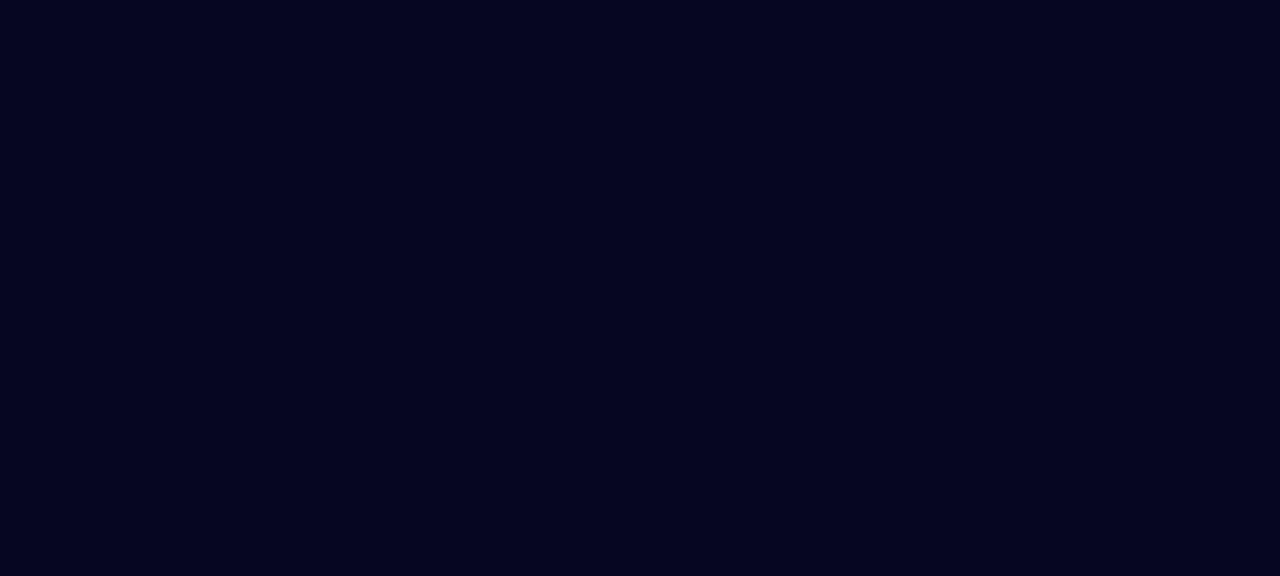
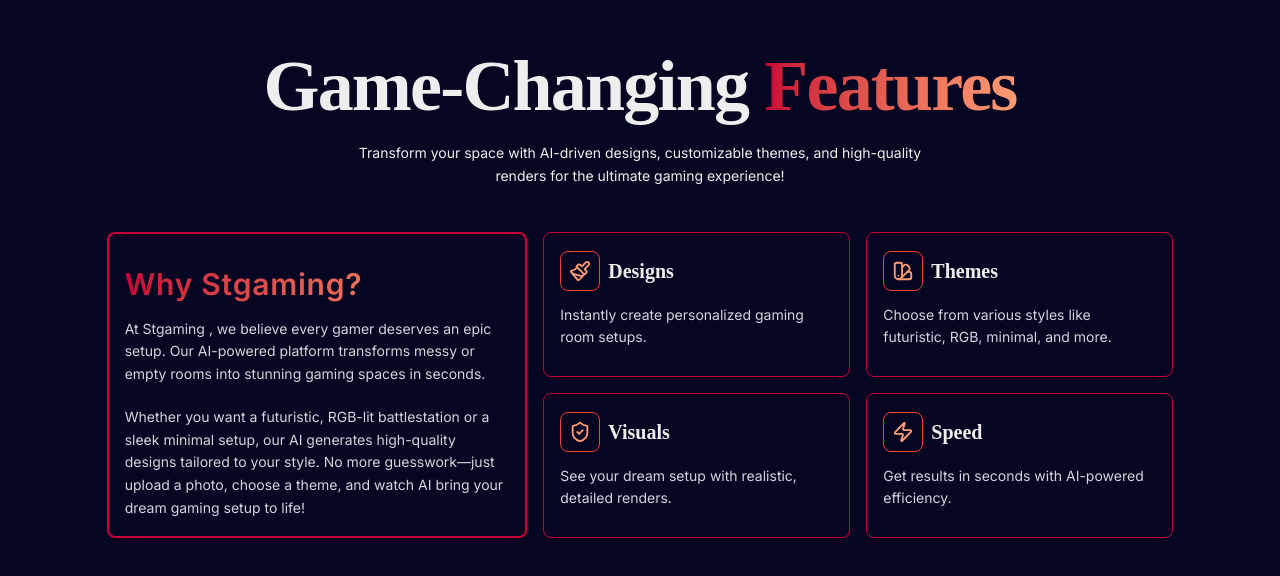
Before and after one commit to Anasbd05/stgaming, a Next.js app: page / in a window 1280 px wide. Shown: the part 902-1478 px from the top of the page. Before the commit the page ends 891 px from the top, so only its background shows below. Built offline with nearby package versions, Linux system fonts and the light colour scheme.

Commit message:
features

```diff
--- a/src/app/globals.css
+++ b/src/app/globals.css
@@ -12,3 +12,7 @@
   --color-text: #eee;
   --shadow-inset: 2px 2px 10px 0px #C80036 inset, -2px -2px 10px 0px #C80036 inset;
 }
+
+html {
+  scroll-behavior: smooth;
+}
--- a/src/app/layout.tsx
+++ b/src/app/layout.tsx
@@ -7,7 +7,7 @@
 });
 
 export const metadata: Metadata = {
-  title: "Create Next App",
+  title: "Stgaming",
   description: "Generated by create next app",
 };
 
--- a/src/app/page.tsx
+++ b/src/app/page.tsx
@@ -1,3 +1,4 @@
+import Features from "@/components/Features";
 import Hero from "@/components/Hero";
 import Navbar from "@/components/Navbar";
 
@@ -6,6 +7,7 @@
     <div>
       <Navbar />
       <Hero />
+      <Features />
 
     </div>
   );
--- /dev/null
+++ b/src/assets/data.js
@@ -0,0 +1,30 @@
+import {Paintbrush, ShieldCheck, SwatchBook, Zap } from "lucide-react";
+
+const features = [
+    {
+        id : 1 ,
+        title: "Designs",
+        icon: <Paintbrush className="w-10 h-10 border text-secondary border-accent p-2 rounded-lg " /> ,
+        paragraph: "Instantly create personalized gaming room setups."
+    },
+    {
+        id : 2 ,
+        title: "Themes",
+        icon: <SwatchBook className="w-10 h-10 border text-secondary border-accent p-2 rounded-lg " /> ,
+        paragraph: "Choose from various styles like futuristic, RGB, minimal, and more."
+    },
+    {
+        id : 3 ,
+        title: "Visuals",
+        icon: <ShieldCheck className="w-10 h-10 border text-secondary border-accent p-2 rounded-lg " /> ,
+        paragraph: "See your dream setup with realistic, detailed renders."
+    },
+    {
+        id : 4 ,
+        title: "Speed",
+        icon: <Zap className="w-10 h-10 border text-secondary border-accent p-2 rounded-lg " /> ,
+        paragraph: "Get results in seconds with AI-powered efficiency."
+    }
+];
+
+export default features;
--- /dev/null
+++ b/src/components/Features.tsx
@@ -0,0 +1,46 @@
+import React from 'react'
+import features from "../assets/data"
+
+const Features = () => {
+    return (
+        <div id='features' className='h-screen mx-auto flex flex-col items-center py-10 md:py-12 w-full lg:py-14'>
+            <h1 className='text-4xl font-semibold tracking-tight font-header md:text-5xl text-center lg:text-7xl'>Game-Changing <span className='bg-gradient-to-r from-primary  to-secondary bg-clip-text text-transparent'>Features</span> </h1>
+            <p className='text-sm my-5 max-w-lg md:max-w-xl text-center leading-relaxed '>
+                Transform your space with AI-driven designs, customizable themes,
+                and high-quality renders for the ultimate gaming experience!
+            </p>
+
+
+            <div className="flex md:flex-row flex-col w-5/6 gap-4 my-6 mx-auto ">
+                <div className='p-4 border-2 md:w-2/5 border-primary rounded-lg'>
+                    <h1 className='text-3xl font-semibold tracking-wide bg-gradient-to-r from-primary to-secondary bg-clip-text text-transparent my-4'>Why Stgaming?</h1>
+                    <div className="flex flex-col gap-5">
+                        <p className='text-sm leading-relaxed text-gray-300'>
+                            At Stgaming , we believe every gamer deserves an epic setup. Our AI-powered platform transforms
+                            messy or empty rooms into stunning gaming spaces in seconds.
+                        </p>
+                        <p className='text-sm leading-relaxed text-gray-300'>
+                            Whether you want a futuristic,
+                            RGB-lit battlestation or a sleek minimal setup, our AI generates high-quality designs tailored to your style.
+                            No more guesswork—just upload a photo, choose a theme, and watch AI bring your dream gaming setup to life!
+                        </p>
+                    </div>
+                </div>
+                <div className="grid grid-cols-1 md:grid-cols-2 md:w-3/5 gap-4">
+                    {features.map((feature) => (
+                        <div key={feature.id} className='p-4 border flex flex-col justify-around border-primary rounded-lg hover:scale-105 duration-300'>
+                            <div className="flex items-center gap-2">
+                                {feature.icon}
+                                <h1 className='text-xl font-bold font-header'>{feature.title}</h1>
+                            </div>
+                            <p className='text-sm leading-relaxed my-2 text-gray-300'>{feature.paragraph}</p>
+                        </div>
+                    ))}
+                </div>
+            </div>
+
+        </div >
+    )
+}
+
+export default Features
--- a/src/components/Hero.tsx
+++ b/src/components/Hero.tsx
@@ -2,12 +2,12 @@
 
 const Hero = () => {
     return (
-        <div className='h-screen mx-auto flex flex-col items-center  py-10 md:py-12 w-full lg::py-16  '>
+        <div className='h-screen mx-auto flex flex-col items-center  py-10 md:py-12 w-full lg:py-14  '>
             <div className='py-1.5 shadow-inset bg-gradient-to-r text-center border border-primary flex gap-4 justify-around items-center  w-2/4 md:w-2/5 my-4 rounded-full px-4'>
                 <p className='text-sm text-accent'>-43% off with code <span className='font-semibold'>WYDAD01</span></p>
             </div>
             <h1 className='text-4xl font-semibold tracking-tight font-header md:text-5xl text-center lg:text-7xl '>Transform Your <br /> <span className='bg-gradient-to-r from-primary  to-secondary bg-clip-text text-transparent'>Gaming Setup with AI!</span></h1>
-            <p className='text-sm my-5 max-w-xl text-center '>Turn messy or empty rooms into epic gaming spaces in seconds. Upload a photo and let AI create the ultimate setup for you!</p>
+            <p className='text-sm my-5 max-w-lg md:max-w-xl text-center leading-relaxed '>Turn messy or empty rooms into epic gaming spaces in seconds. Upload a photo and let AI create the ultimate setup for you!</p>
             <div className='py-2 my-5 px-2 w-3/4 md:w-2/5 border border-foreground rounded-lg flex  '>
                 <input type="text" autoFocus placeholder='Email address' className='py-1 outline-none px-4 w-full' />
                 <button className='py-2 px-5 bg-gradient-to-r cursor-pointer from-primary  to-accent rounded-lg'>Subscribe</button>
--- a/src/components/Navbar.tsx
+++ b/src/components/Navbar.tsx
@@ -4,10 +4,10 @@
 
 const Navbar = () => {
     return (
-        <nav className='flex py-2 md:mx-10  lg:mx-20  justify-between px-10 items-center rounded-full border-2 border-background/80   my-2'>
+        <nav className='flex py-3  justify-between px-20 items-center  border-b border-primary   my-2'>
             <Image src={"/logo.png"} alt='' height={55} width={55} />
-            <ul className='flex gap-6'>
-                <Link className='font-header text-lg py-1 px-4 hover:bg-primary duration-300 text-text rounded-md' href={""}>Features</Link>
+            <ul className='hidden md:flex gap-6'>
+                <Link className='font-header text-lg py-1 px-4 hover:bg-primary duration-300 text-text rounded-md' href={"#features"}>Features</Link>
                 <Link className='font-header text-lg py-1 px-4 hover:bg-primary duration-300 text-text rounded-md' href={""}>Pricing</Link>
                 <Link className='font-header text-lg py-1 px-4 hover:bg-primary duration-300 text-text rounded-md' href={""}>Faqs</Link>
             </ul>
```
